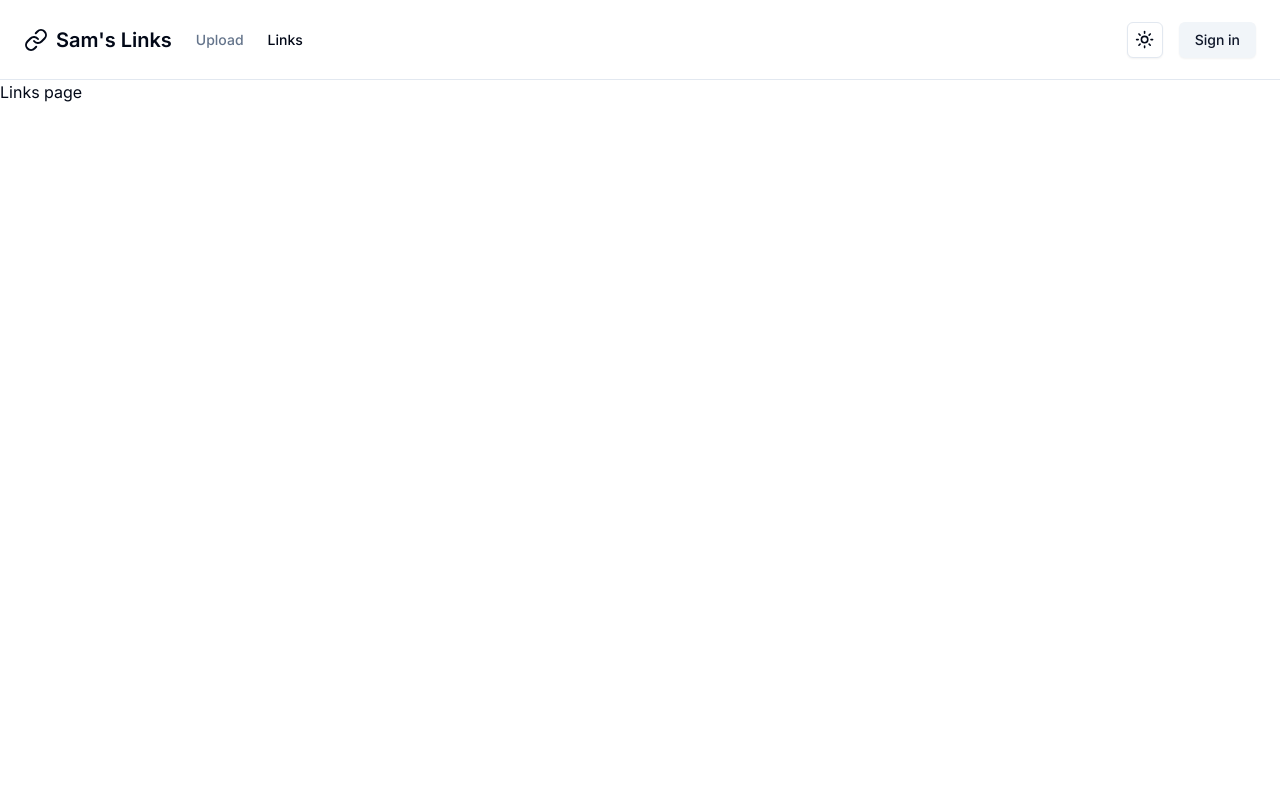
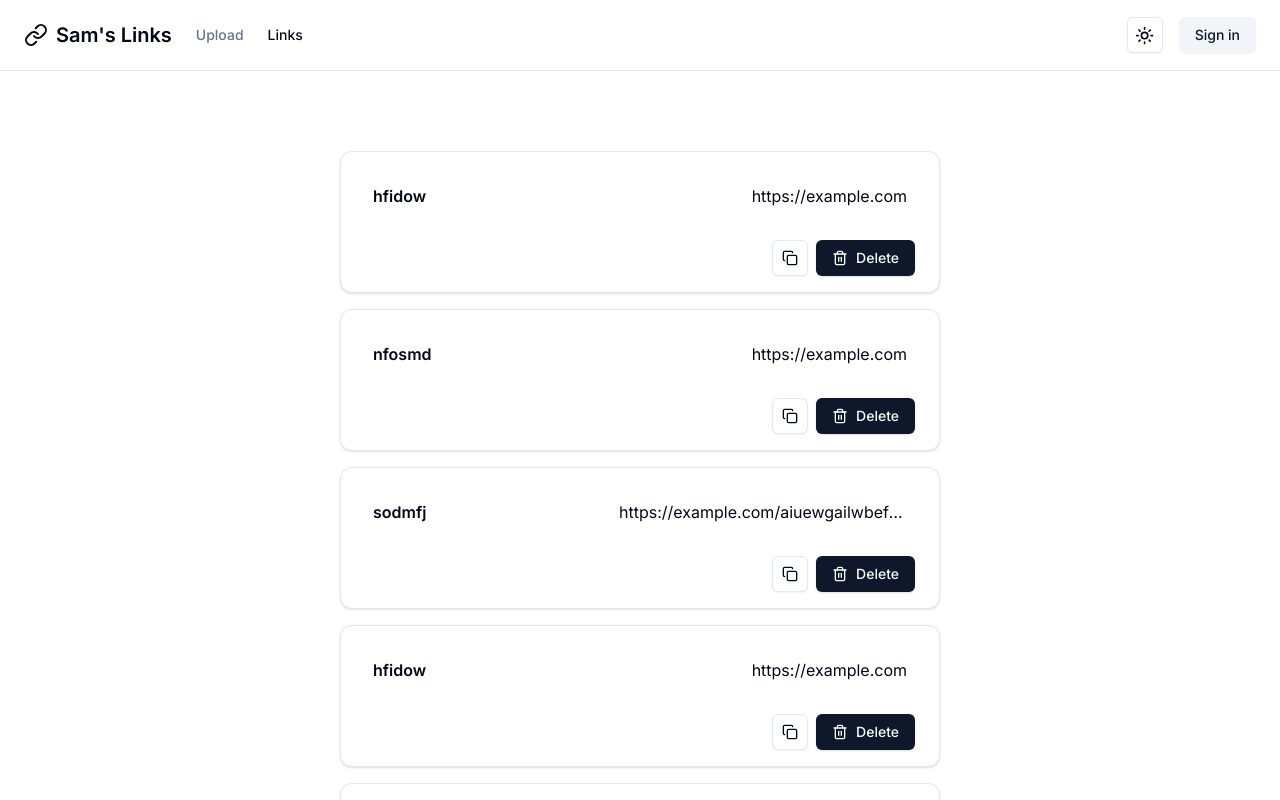
Before and after one commit to SamHep0803/links, a Next.js app: page /links in a window 1280 px wide. Built offline with nearby package versions, Linux system fonts and the light colour scheme; no server answers.

Commit message:
feat: mockup links page ui

```diff
--- /dev/null
+++ b/src/app/links/_components/copy-button.tsx
@@ -0,0 +1,33 @@
+"use client";
+
+import { Button } from "@/components/ui/button";
+import { Check, Copy } from "lucide-react";
+import { useEffect, useState } from "react";
+
+type CopyButtonProps = {
+  value: string;
+};
+
+export function CopyButton({ value }: CopyButtonProps) {
+  const [hasCopied, setHasCopied] = useState(false);
+
+  useEffect(() => {
+    setTimeout(() => {
+      setHasCopied(false);
+    }, 2000);
+  }, [hasCopied]);
+
+  return (
+    <Button
+      variant={"outline"}
+      size={"icon"}
+      onClick={() => {
+        void navigator.clipboard.writeText(value);
+
+        setHasCopied(true);
+      }}
+    >
+      {hasCopied ? <Check className="h-4 w-4" /> : <Copy className="h-4 w-4" />}
+    </Button>
+  );
+}
--- a/src/app/links/page.tsx
+++ b/src/app/links/page.tsx
@@ -1,3 +1,52 @@
+import { Button } from "@/components/ui/button";
+import { Card, CardContent, CardFooter } from "@/components/ui/card";
+import { Copy, Trash2 } from "lucide-react";
+import { CopyButton } from "./_components/copy-button";
+import { deleteLink } from "@/server/queries";
+
+const data = [
+  {
+    url: "https://example.com",
+    slug: "hfidow",
+  },
+  {
+    url: "https://example.com",
+    slug: "nfosmd",
+  },
+  {
+    url: "https://example.com/aiuewgailwbefaiuwefalwiefuniglbaweif",
+    slug: "sodmfj",
+  },
+];
+
 export default function LinksPage() {
-  return <div>Links page</div>;
+  return (
+    <div className="flex h-full w-full justify-center overflow-auto p-20">
+      <div className="flex w-full max-w-[600px] flex-col gap-y-4">
+        {[...data, ...data, ...data].map((link, index) => (
+          <Card key={link.slug + "-" + index}>
+            <CardContent className="flex justify-between p-8">
+              <div className="font-semibold">{link.slug}</div>
+              <div className="w-72 truncate text-right">{link.url}</div>
+            </CardContent>
+            <CardFooter className="flex justify-end gap-x-2 p-0 px-6 pb-4">
+              <CopyButton value={link.url} />
+              <form
+                action={async () => {
+                  "use server";
+
+                  await deleteLink(link.slug);
+                }}
+              >
+                <Button type="submit">
+                  <Trash2 className="mr-2 h-4 w-4" />
+                  Delete
+                </Button>
+              </form>
+            </CardFooter>
+          </Card>
+        ))}
+      </div>
+    </div>
+  );
 }
--- a/src/server/queries.ts
+++ b/src/server/queries.ts
@@ -8,3 +8,7 @@ export async function createLink(url: string, slug: string | null) {
 
   return slug;
 }
+
+export async function deleteLink(slug: string) {
+  return slug;
+}
```
